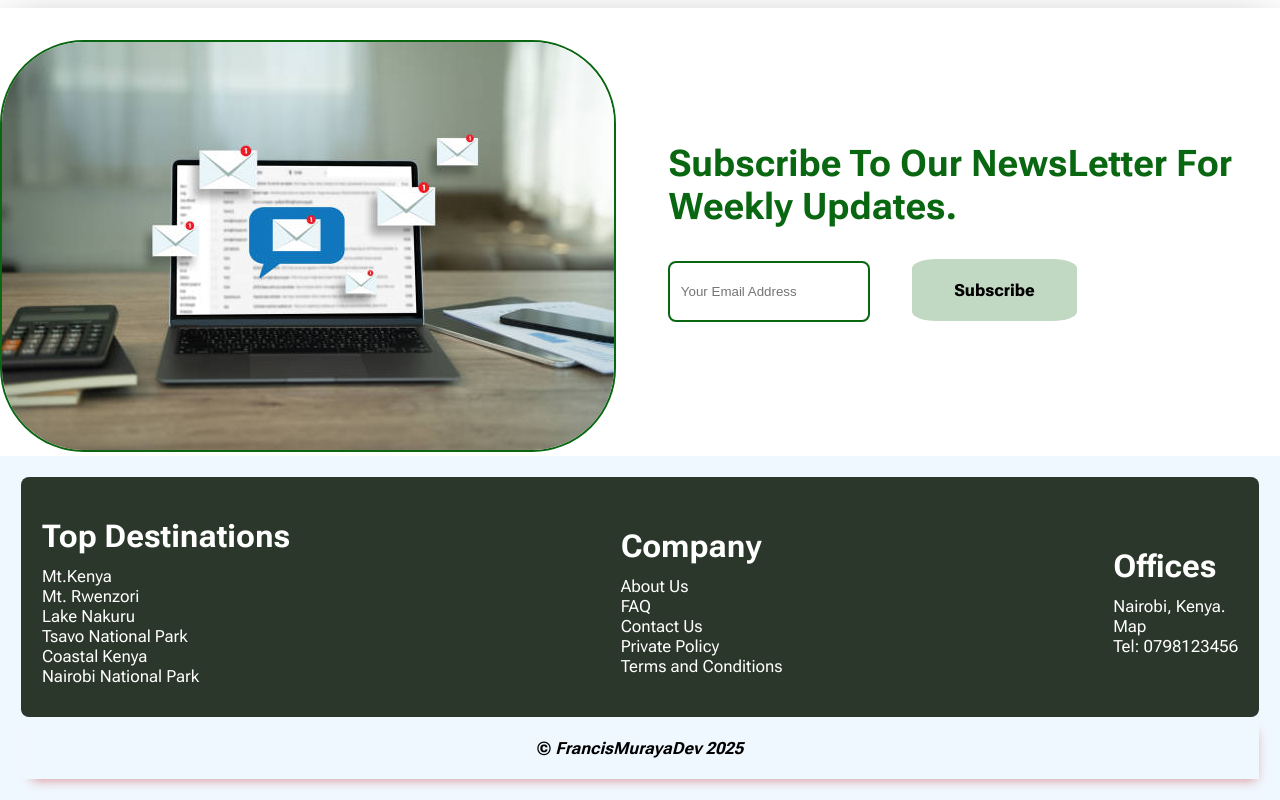
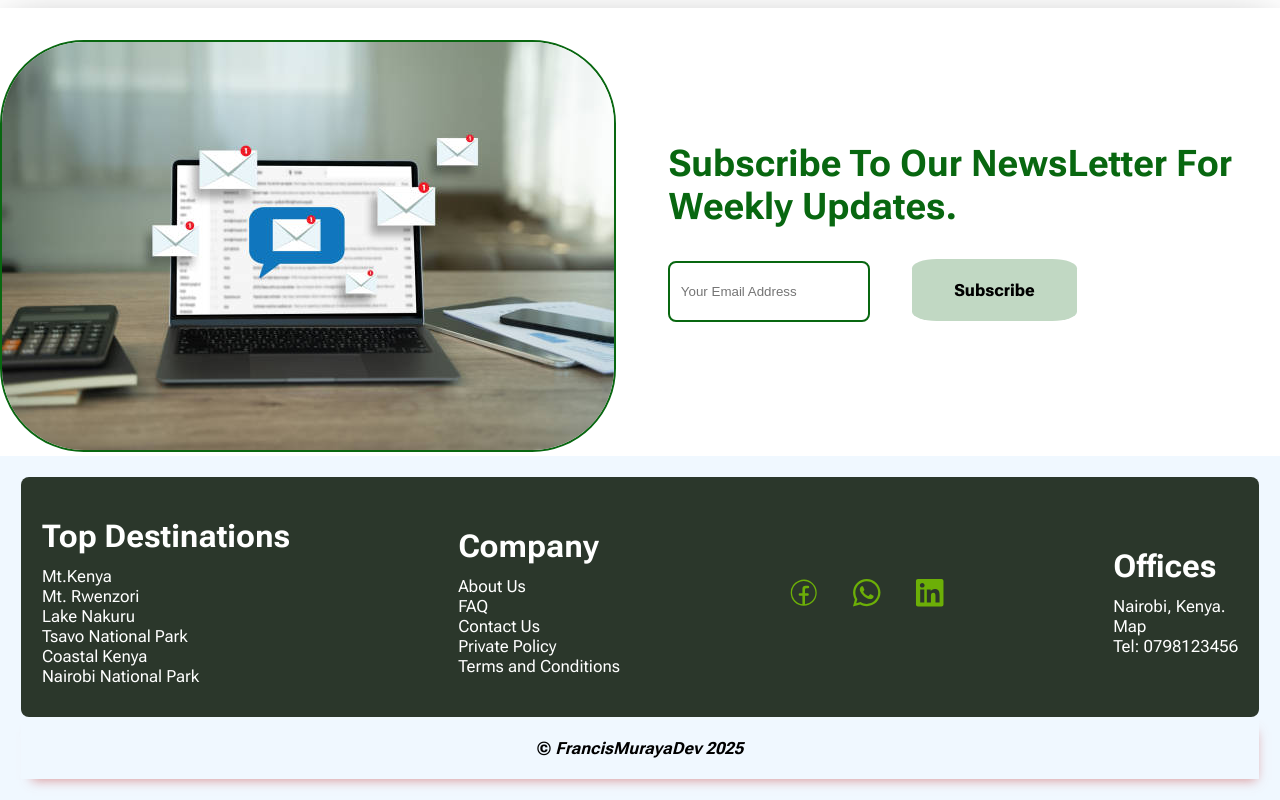
Before and after one commit to FrancisMurayaDev/zaph-tours, a React (Vite) app: page /contact in a window 1280 px wide. Shown: the part 1321-2121 px from the top of the page. Built offline with nearby package versions, Linux system fonts and the light colour scheme.

Commit message:
make few footer changes

```diff
--- a/src/Components/Footer/Footer.css
+++ b/src/Components/Footer/Footer.css
@@ -42,3 +42,15 @@
   -webkit-box-shadow: 4px 8px 11px -7px rgba(208, 111, 111, 0.75);
   -moz-box-shadow: 4px 8px 11px -7px rgba(208, 111, 111, 0.75);
 }
+
+.socials {
+  display: flex;
+  justify-content: center;
+  align-items: center;
+  gap: 3rem;
+}
+
+.socials-a {
+  font-size: 3rem;
+  color: greenyellow;
+}
--- a/src/Components/Footer/Footer.jsx
+++ b/src/Components/Footer/Footer.jsx
@@ -1,6 +1,7 @@
 import "./Footer.css";
-
-import React from "react";
+import { CiFacebook } from "react-icons/ci";
+import { FaWhatsapp } from "react-icons/fa";
+import { FaLinkedin } from "react-icons/fa6";
 
 function Footer() {
   return (
@@ -23,6 +24,17 @@ function Footer() {
           <p>Private Policy</p>
           <p>Terms and Conditions</p>
         </div>
+         <div className="socials">
+                  <a className="socials-a" href="#">
+                    <CiFacebook />
+                  </a>
+                  <a className="socials-a" href="#">
+                    <FaWhatsapp />
+                  </a>
+                  <a className="socials-a" href="#">
+                    <FaLinkedin />
+                  </a>
+                </div>
         <div className="offices">
           <h3 className="footer-sub-head">Offices</h3>
           <p>Nairobi, Kenya.</p>
--- a/src/Components/Header/Header.css
+++ b/src/Components/Header/Header.css
@@ -56,7 +56,6 @@
   justify-content: space-between;
   /* border: 2px solid red; */
   padding-inline: 5rem;
-
   box-shadow: -4px 13px 20px -16px rgba(81, 57, 57, 0.74);
   -webkit-box-shadow: -4px 13px 20px -16px rgba(81, 57, 57, 0.74);
   -moz-box-shadow: -4px 13px 20px -16px rgba(81, 57, 57, 0.74);
--- a/src/Pages/Contact/Contact.css
+++ b/src/Pages/Contact/Contact.css
@@ -50,5 +50,5 @@ iframe {
 
 .socials a {
   font-size: 3rem;
-  color: var(--color-black-light);
+  color: rgb(108, 175, 7);
 }
```
